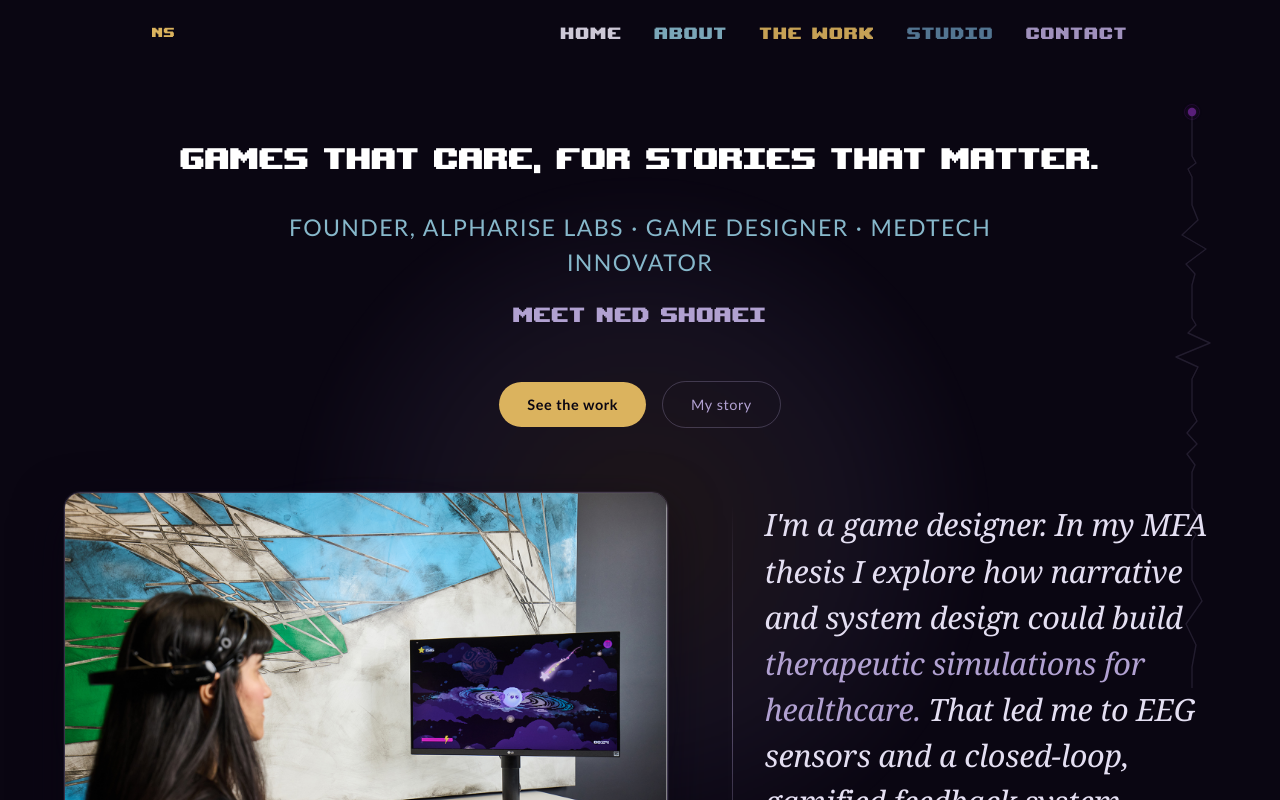
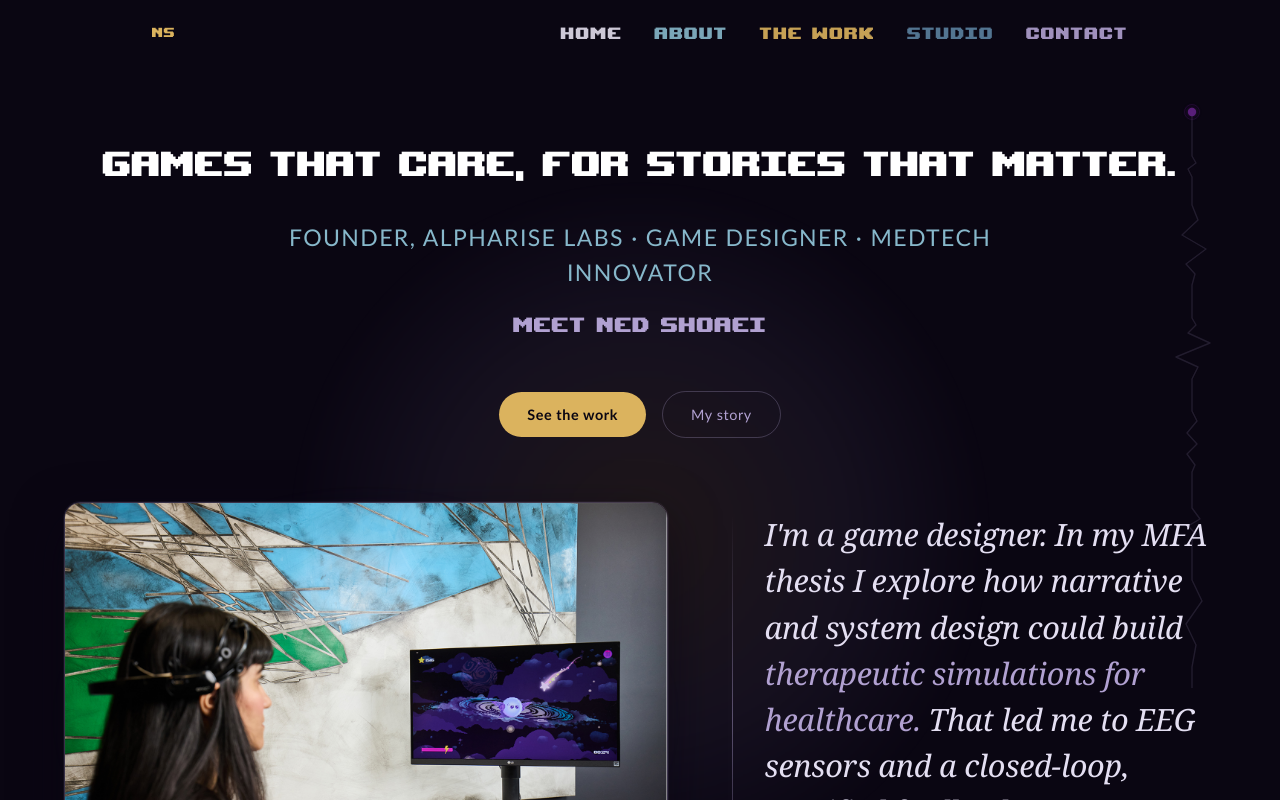
Before and after one commit to NedzZone/alphariselabs-site, a React (Vite) app: page / in a window 1280 px wide. Shown: the top 800 px of the page. Built offline with nearby package versions, Linux system fonts and the light colour scheme.

Commit message:
Enlarge hero headline (one-line cap 2.6rem -> 3.15rem)
Raise the clamp ceiling ~0.7 of the way to the 3.4rem trial so the
headline is bigger but not too large; still one line via the 3.8vw term.

Co-Authored-By: Claude Opus 4.8 (1M context) <noreply@anthropic.com>

```diff
--- a/src/app/components/Hero.tsx
+++ b/src/app/components/Hero.tsx
@@ -34,7 +34,7 @@ export function Hero() {
           style={{
             fontFamily: PIXEL,
             fontWeight: 400,
-            fontSize: "clamp(1rem, 3.8vw, 2.6rem)",
+            fontSize: "clamp(1rem, 3.8vw, 3.15rem)",
             lineHeight: 1.4,
             whiteSpace: "nowrap",
             color: "#ffffff",
```
